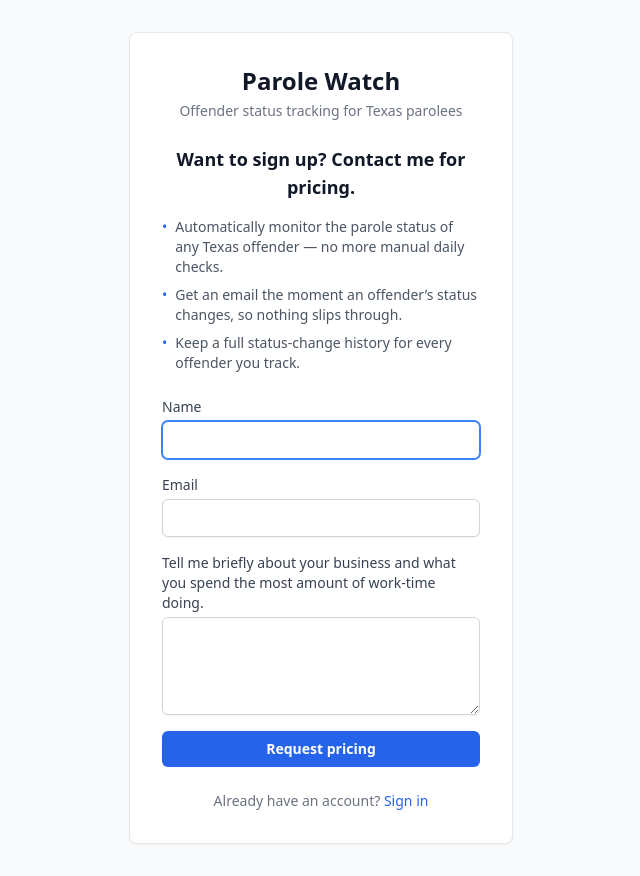
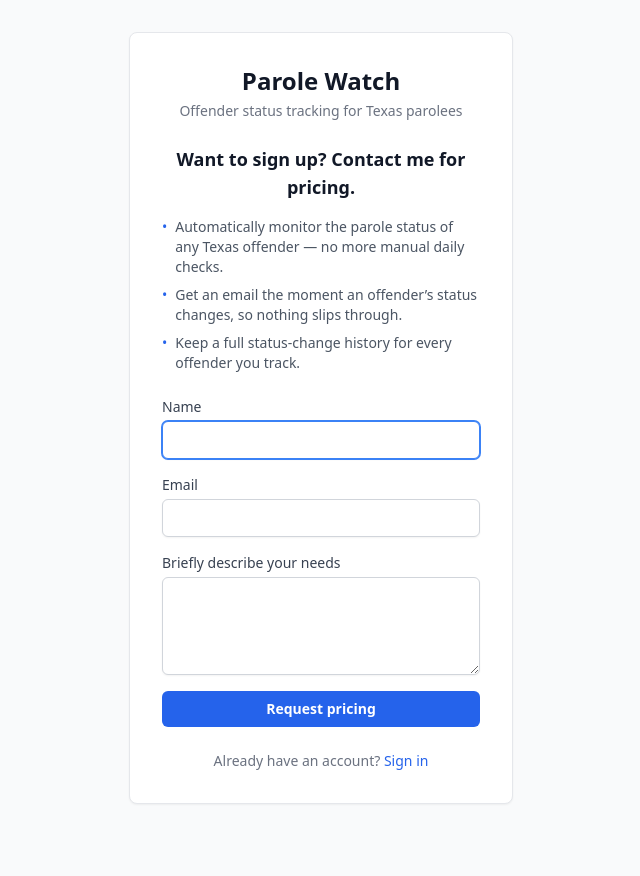
Before and after one commit to buchannon/parole-watch-fe, a React (Vite) app: page /signup in a window 1280 px wide. Shown: the whole page, without its empty margins (319-959 px from the left). After the commit the page ends 836 px from the top, so only its background shows below. Built offline with nearby package versions, Linux system fonts and the light colour scheme; no server answers.

Commit message:
small text update

```diff
--- a/src/pages/Signup.tsx
+++ b/src/pages/Signup.tsx
@@ -93,7 +93,7 @@ export default function Signup() {
           </div>
           <div>
             <label htmlFor="description" className={fieldLabelClass}>
-              Tell me briefly about your business and what you spend the most amount of work-time doing.
+              Briefly describe your needs
             </label>
             <textarea
               id="description"
```
